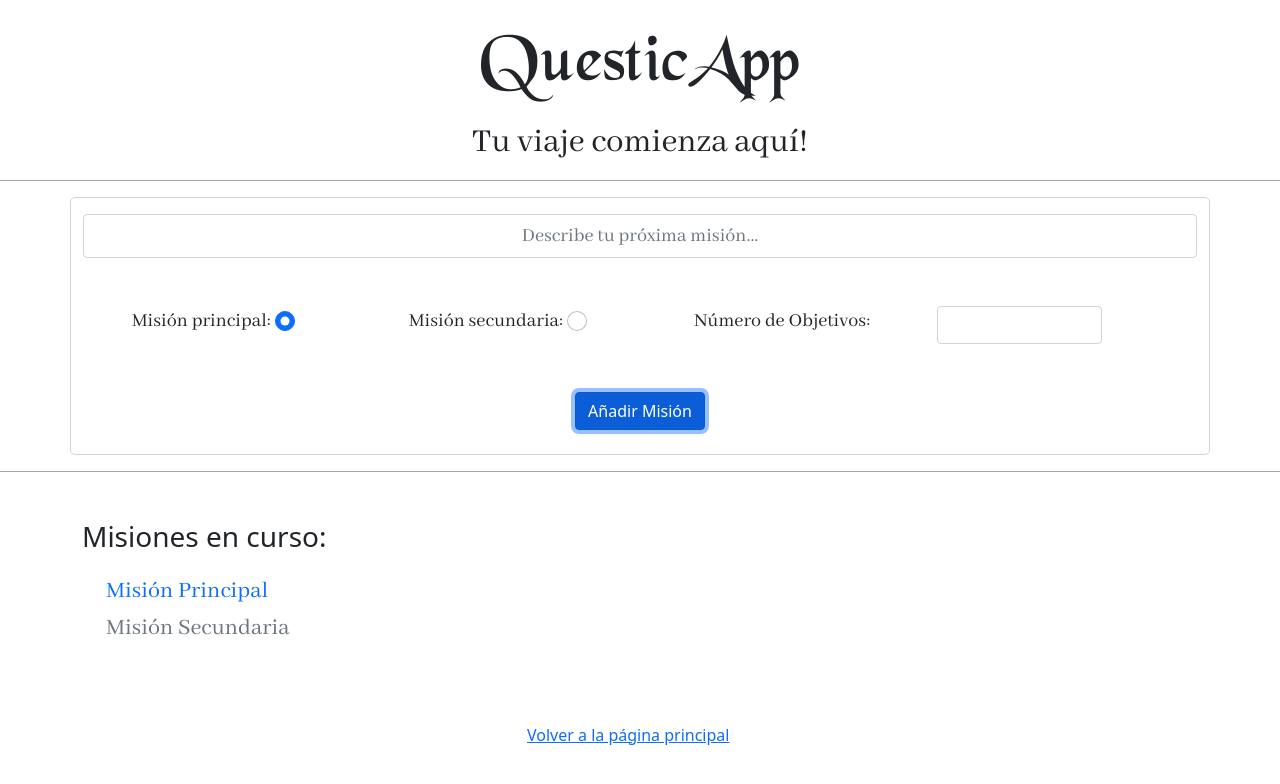
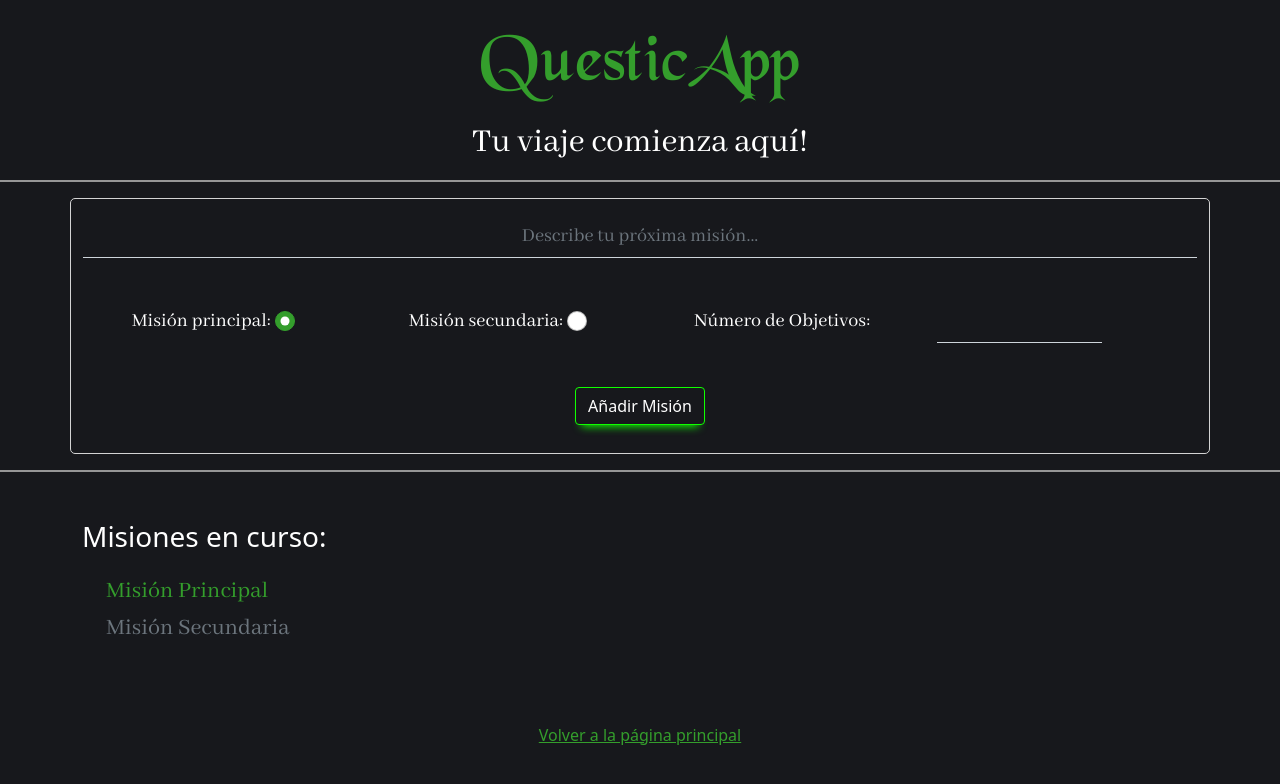
Before and after one commit to Shadowli666/questicapp, a plain HTML site: page QuesticApp.html in a window 1280 px wide. Both pictures are taken after a click on the button "Añadir Misión". Drawn offline with Linux system fonts and the light colour scheme.

Commit message:
Cambios en los estilos del documento
Mejora visual

```diff
--- a/QuesticApp.html
+++ b/QuesticApp.html
@@ -26,7 +26,7 @@
 			<form>
 				<div class="form-group row my-3">
 					<div class="col-sm-12">
-						<input class="form-control quest-text text-center" id="qstContent" type="text" name="input-quest" placeholder="Describe tu próxima misión...">
+						<input class="form-control quest-text text-center text-white" id="qstContent" type="text" name="input-quest" placeholder="Describe tu próxima misión...">
 					</div>
 				</div>
 
@@ -42,7 +42,7 @@
 					<label for="nObjectives" class="quest-text form-control-label col-sm-3">Número de Objetivos:
 					</label>
 					<div class="col-sm-2">
-						<input type="number" name="nObjectives" id="nObjectives" min="0" value="" class="form-control">
+						<input type="number" name="nObjectives" id="nObjectives" min="0" value="" class="form-control text-white">
 					</div>
 				</div>
 				<div class="text-center my-4">
@@ -56,7 +56,7 @@
 				<h3>Misiones en curso:</h3>
 			</div>
 			<div class="container px-4 py-2 my-3 quest-text">
-				<h4 class="text-primary">Misión Principal</h4>
+				<h4 class="principal">Misión Principal</h4>
 				<div id="quest-container-principal">
 
 				</div>
@@ -69,8 +69,8 @@
 	</main>
 	<!-- End of main -->
 	<!-- Init of Footer -->
-	<footer class="footer container mx-auto py-3" style="width: 250px;">
-		<a href="index.html" role="button" class="mx-auto" style="width: 100px;">Volver a la página principal</a>
+	<footer class="footer container text-center py-3">
+		<a href="index.html" role="button" class="footer-link">Volver a la página principal</a>
 	</footer>
 	<!--Bootstrap JS. -->
 	<script src="./bootstrap/js/bootstrap.bundle.js"></script>
--- a/style/questic.css
+++ b/style/questic.css
@@ -1,7 +1,7 @@
 /*FontFace*/
 @font-face {
-  font-family: "BlackChancery";
-  src: url("fonts/BLKCHCRY.TTF");
+	font-family: "BlackChancery";
+	src: url("fonts/BLKCHCRY.TTF");
 }
 
 @font-face {
@@ -9,12 +9,19 @@
 	src: url("fonts/AbhayaLibre-Regular.ttf");
 }
 
+body{
+	color: #fff;
+	background-color: #17181c;
+}
+
+
 .divisor{
-	border-top: solid .5px rgba(86,75,75,.5);
+	border-top: solid 2px rgb(150,150,150);
 }
 
 .main-title{
 	font-family: "BlackChancery";
+	color: 	#349e2c;
 	font-size: 68px;
 	text-align: center;
 	margin : 25px 0 0 0;
@@ -27,6 +34,31 @@
 	text-align: center;
 	margin : 15px 0 15px 0;
 }
+
+#btn-start {
+	transition: 0.25s;
+	background-color: inherit;
+	border-color: #10FF00;
+	box-shadow: -0.3em 0.3em 0.8em -0.4em #1AFF00;
+	color: 	#10FF00;
+}
+
+#btn-add{
+	transition: 0.25s;
+	background-color: inherit;
+	border-color: #10FF00;
+	color: 	#10FF00;
+}
+
+#btn-start:hover,
+#btn-start:focus,
+#btn-add:hover,
+#btn-add:focus{
+	color: #fff;
+	box-shadow: 0 0.5em 0.5em -0.4em #10FF00;
+	transform: translateY(-0.25em);
+}
+
 
 .quest-text{
 	font-family: "Abhaya Libre";
@@ -41,6 +73,31 @@
 	border-right: none;
 }
 
+#qstContent,
+#nObjectives{
+	border-top: none;
+	border-right: none;
+	border-left: none;
+	border-radius: unset;
+	background-color: inherit;
+}
+#qstContent:focus,
+#nObjectives:focus{
+	box-shadow: none;
+	border-color: #349e2c;
+}
+
+#qstPrincipal:checked,
+#qstSecondary:checked{
+	background-color: #349e2c;
+    border-color: #349e2c;
+}
+
+#qstPrincipal:focus,
+#qstSecondary:focus{
+	border: none;
+	box-shadow: none;
+}
 .bordered{
 	border: solid 1px lightgray;
 	border-radius: 5px 5px;
@@ -54,6 +111,19 @@
 	color: #77ceee;
 }
 
+.footer-link{
+	color: 	#349e2c;
+}
+.footer-link:hover,
+.footer-link:focus{
+	color: 	#10FF00;
+
+}
+.principal{
+	color: 	#349e2c;
+
+}
+
 #nObjectives{
 	text-align: center;
 }
```
Also changed, not shown: index.html (+6 -8 lines).
